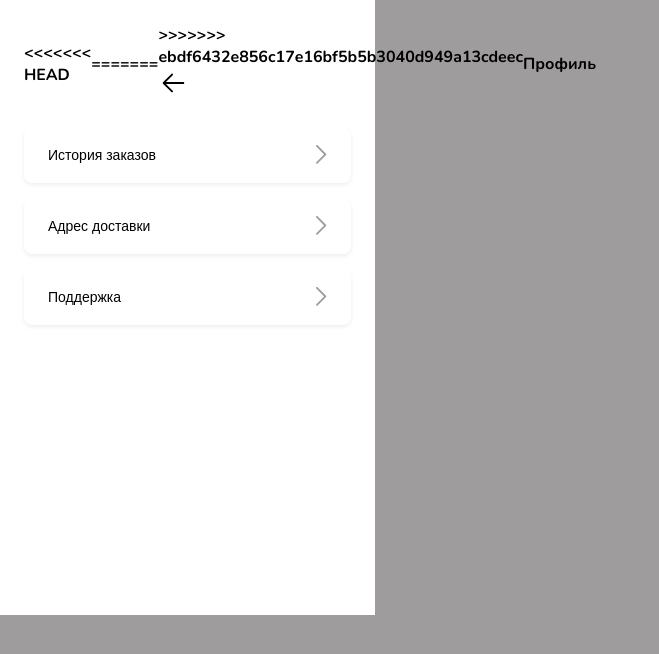
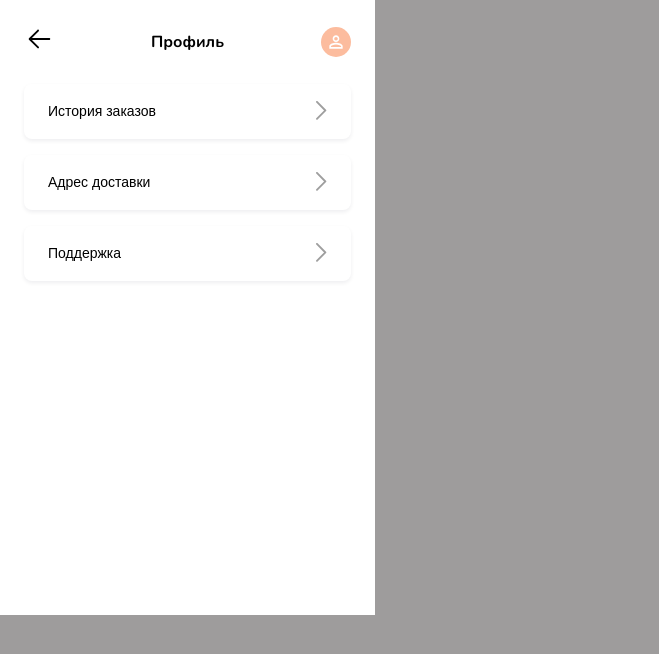
Before and after one commit to Miron654321/Miron654321.github.io, a plain HTML site: page profile.html in a window 1280 px wide. Shown: the whole page, without its empty margins (0-659 px from the left). Drawn offline with Linux system fonts and the light colour scheme; a web font is replaced by a local one.

Commit message:
Update profile.html

```diff
--- a/profile.html
+++ b/profile.html
@@ -10,11 +10,7 @@
 
 <div class="main-wrapper">
     <div class="profile">
-<<<<<<< HEAD
         <a href="index.html">
-=======
-        <a href="tg-menu_/index.html">
->>>>>>> ebdf6432e856c17e16bf5b5b3040d949a13cdeec
             <svg width="30" height="30" viewBox="0 0 30 30" fill="none" xmlns="http://www.w3.org/2000/svg">
                 <path d="M6.5625 14.0625H25.3125C25.5611 14.0625 25.7996 14.1613 25.9754 14.3371C26.1512 14.5129 26.25 14.7514 26.25 15C26.25 15.2486 26.1512 15.4871 25.9754 15.6629C25.7996 15.8387 25.5611 15.9375 25.3125 15.9375H6.5625C6.31386 15.9375 6.0754 15.8387 5.89959 15.6629C5.72377 15.4871 5.625 15.2486 5.625 15C5.625 14.7514 5.72377 14.5129 5.89959 14.3371C6.0754 14.1613 6.31386 14.0625 6.5625 14.0625Z"
                       fill="black"/>
```
